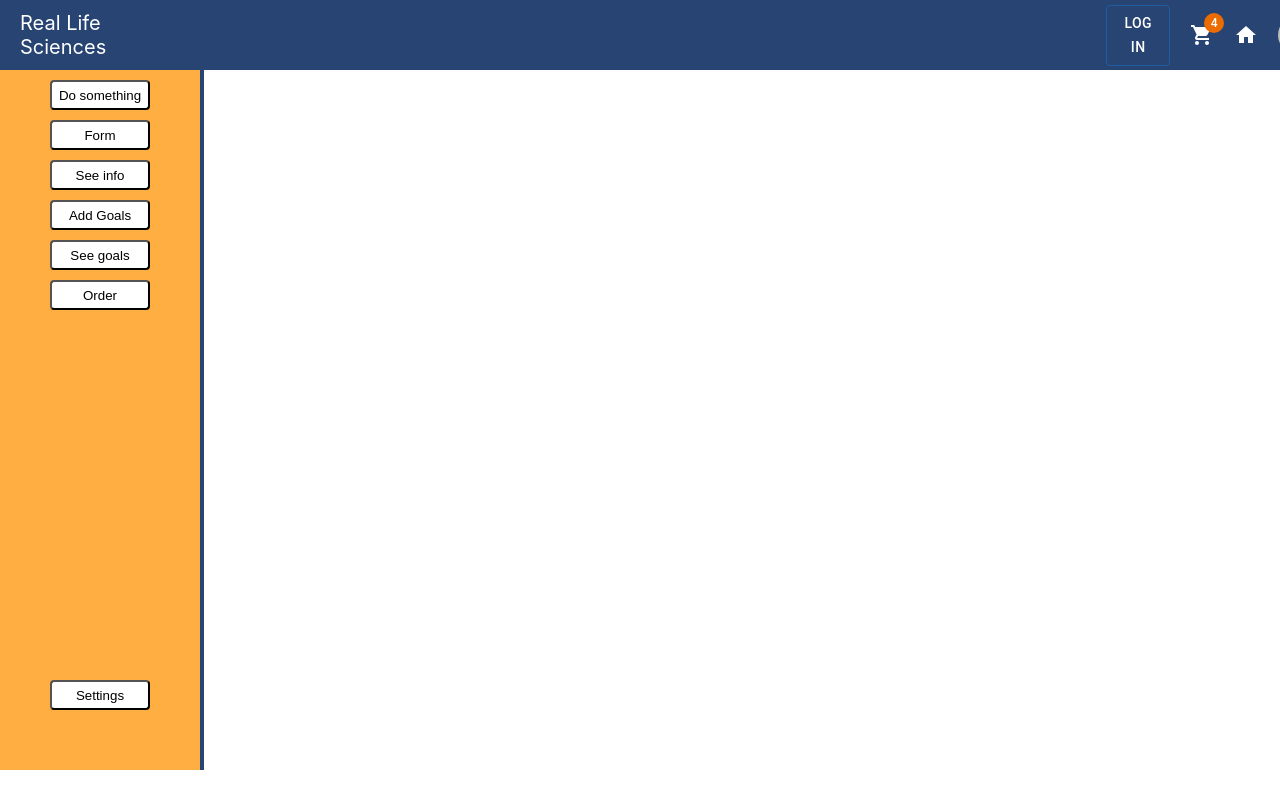
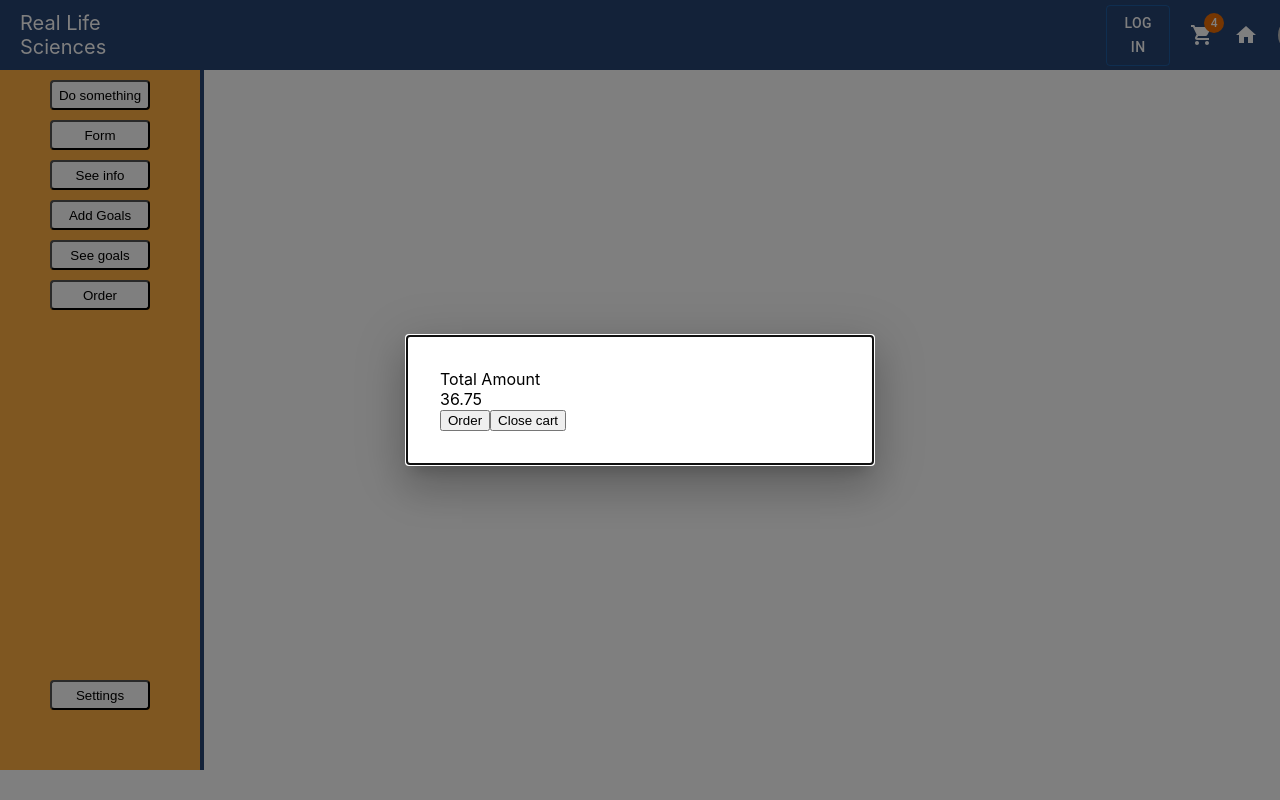
Before and after one commit to MunteanAndra/VSP-App, a React (Create React App) app: page / in a window 1280 px wide. Shown: the top 800 px of the page. Built offline with nearby package versions, Linux system fonts and the light colour scheme.

Commit message:
Open and close modal

```diff
--- a/src/App.js
+++ b/src/App.js
@@ -18,12 +18,22 @@ function App() {
 
    const [formData, setFormData] = useState('');
    const [formGoals, setFormGoals] = useState([]);
+   const [cartShown, setCartShown] = useState(true);
+
    //const [loggedIn, setLoggedIn] = useState(false);
 
    //const loginHandler = (email, password) => {
     //localStorage.setItem('isLoggedIn', 'LOGGED');
     //setLoggedIn(true);
    //}
+
+   const showCartHandler = () => {
+    setCartShown(true);
+   };
+
+   const hideCartHandler = () => {
+    setCartShown(false);
+   };
 
    const submitHandlerGoals = (textGoal1,textGoal2) => {
     setFormGoals((prevGoalList) =>
@@ -34,7 +44,8 @@ function App() {
   return (
     <div className = "App">
       <header className = "App-header">
-        <Navbar />
+        { cartShown && <Cart onClose = {hideCartHandler} /> }
+        <Navbar onShowCart = {showCartHandler} />
         <div style = {{display:"flex"}}>
             <Sidebar />
                 <Routes>
@@ -58,7 +69,6 @@ function App() {
                     />
                     <Route path = "/Profile" element = { <Profile/> } />
                     <Route path = "/Settings" element = { <Settings/> } />
-                    <Route path = "/Cart" element = { <Cart/> } />
                     <Route path = "/Meals" element = { <Meals/> } />
                 </Routes>
         </div>
--- a/src/Components/Cart.js
+++ b/src/Components/Cart.js
@@ -30,7 +30,7 @@ const Cart = (props) => {
                 </div>
                 <div className="actions">
                     <button>Order</button>
-                    <button>Close cart</button>
+                    <button onClick={props.onClose} > Close cart </button>
                 </div>
             </Box>
         </Modal>
--- a/src/Components/Navbar.js
+++ b/src/Components/Navbar.js
@@ -49,7 +49,7 @@ const Navbar = (props) => {
             <div className='navbar_items'> Real Life Sciences </div>
             <CustomButton type="submit" variant="outlined" onClick={clickHandlerLogin}> Log in </CustomButton>
             <Badge badgeContent={4} color="warning">
-                <ShoppingCartIcon onClick={props.handleOpen} className="cart" onClick={clickHandlerCart}/>
+                <ShoppingCartIcon onClick={props.onShowCart} className="cart"/>
             </Badge>
             <HomeIcon className="home" onClick={clickHandlerHome}/>
             <Avatar className="avatar" sx={{ bggcolor: deepOrange[500], width: 36, height: 36 }} onClick={clickHandlerProfile}> AM </Avatar>
```
